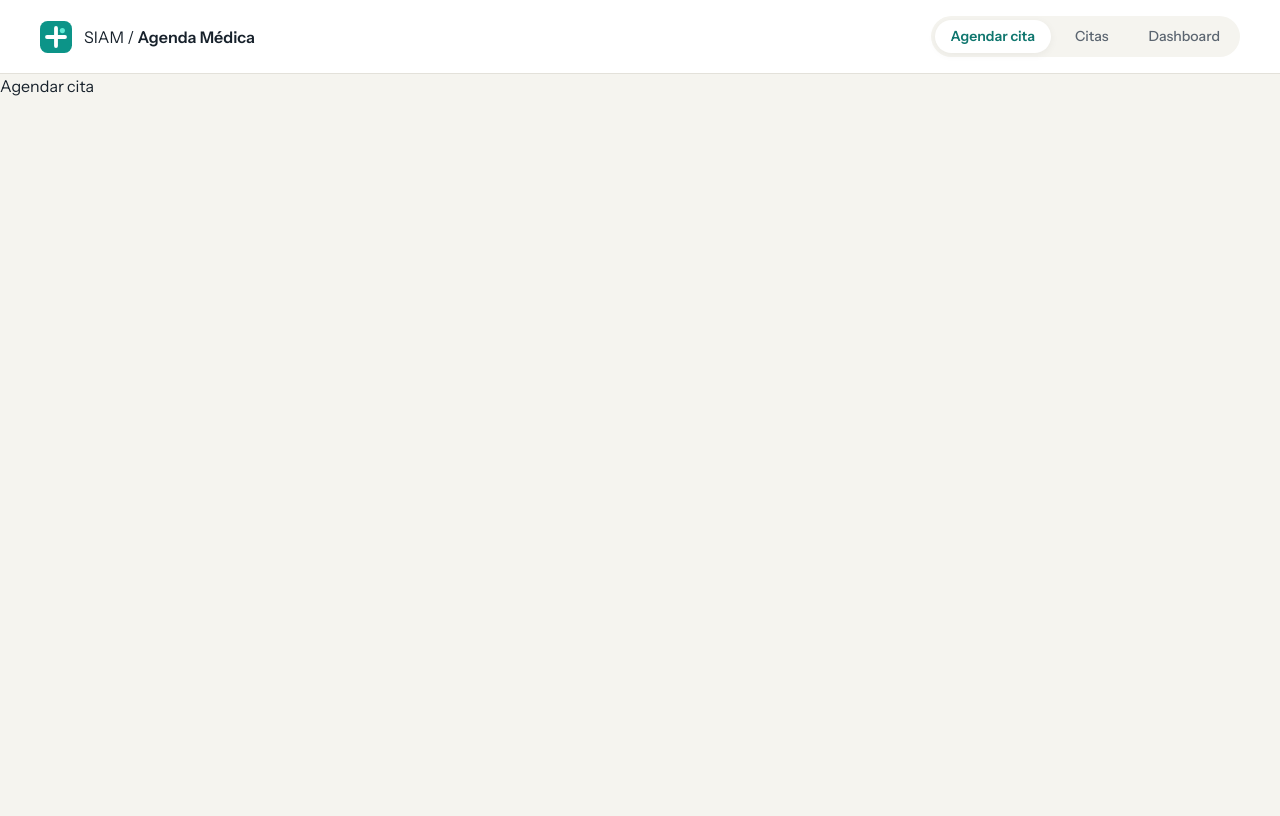
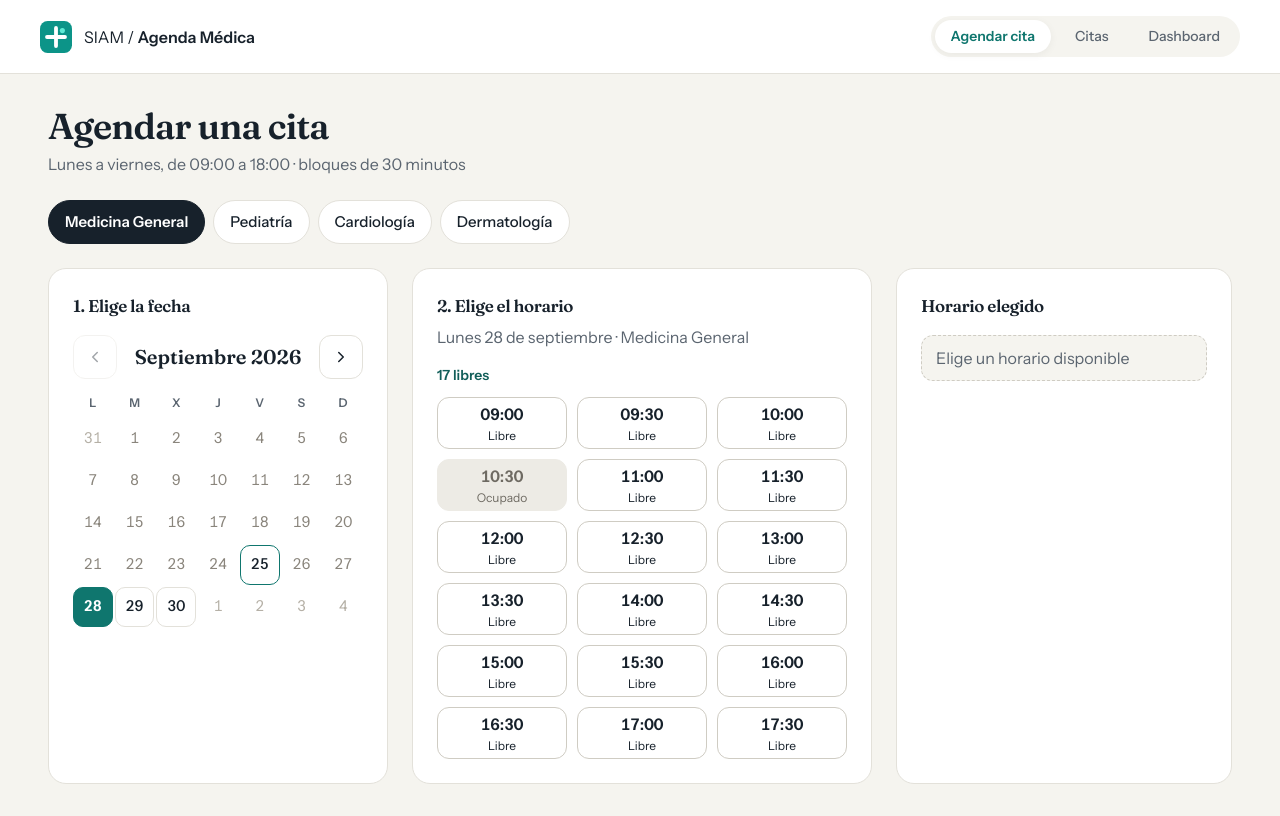
Before and after one commit to garcia-bj/siam-agenda-medica, a Next.js app in the folder frontend/: page / in a window 1280 px wide. Built offline with nearby package versions, Linux system fonts and the light colour scheme; no server answers.

Commit message:
feat(agendar): integra fecha, especialidad y horario en la Vista 1

```diff
--- a/frontend/src/app/page.tsx
+++ b/frontend/src/app/page.tsx
@@ -1,3 +1,74 @@
+'use client';
+
+import { useState } from 'react';
+import DatePicker from '@/features/availability/components/DatePicker';
+import DayStrip from '@/features/availability/components/DayStrip';
+import SlotGrid from '@/features/availability/components/SlotGrid';
+import SpecialtyPills, { SPECIALTY_LABELS } from '@/features/availability/components/SpecialtyPills';
+import { firstBookableDay, formatDayLong, slotTime, todayInClinic } from '@/features/availability/dates';
+import type { Slot, Specialty } from '@/types/api';
+
 export default function HomePage() {
-  return <main>Agendar cita</main>;
+  const [today] = useState(() => todayInClinic());
+  const [firstDay] = useState(() => firstBookableDay());
+  const [date, setDate] = useState(firstDay);
+  const [specialty, setSpecialty] = useState<Specialty>('MEDICINA_GENERAL');
+  const [slot, setSlot] = useState<Slot | null>(null);
+
+  const changeDate = (next: string) => {
+    setDate(next);
+    setSlot(null);
+  };
+  const changeSpecialty = (next: Specialty) => {
+    setSpecialty(next);
+    setSlot(null);
+  };
+
+  return (
+    <main className="mx-auto flex max-w-[1280px] flex-col gap-6 px-4 py-8 lg:px-12">
+      <div>
+        <h1 className="font-heading text-3xl font-semibold lg:text-4xl">Agendar una cita</h1>
+        <p className="mt-1.5 text-muted">Lunes a viernes, de 09:00 a 18:00 · bloques de 30 minutos</p>
+      </div>
+
+      <SpecialtyPills value={specialty} onChange={changeSpecialty} />
+
+      <div className="grid gap-6 lg:grid-cols-[340px_minmax(0,1fr)_336px]">
+        <section aria-labelledby="cal-title" className={CARD}>
+          <h2 id="cal-title" className="text-[17px] font-semibold">1. Elige la fecha</h2>
+          <div className="hidden lg:block">
+            <DatePicker value={date} today={today} onChange={changeDate} />
+          </div>
+          <div className="lg:hidden">
+            <DayStrip value={date} from={firstDay} onChange={changeDate} />
+          </div>
+        </section>
+
+        <section aria-labelledby="slot-title" className={CARD}>
+          <div>
+            <h2 id="slot-title" className="text-[17px] font-semibold">2. Elige el horario</h2>
+            <p className="mt-1.5 text-muted">
+              {formatDayLong(date)} · {SPECIALTY_LABELS[specialty]}
+            </p>
+          </div>
+          <SlotGrid date={date} specialty={specialty} selected={slot?.startTime} onSelect={setSlot} />
+        </section>
+
+        <section aria-labelledby="summary-title" className={CARD}>
+          <h2 id="summary-title" className="text-[17px] font-semibold">Horario elegido</h2>
+          {slot ? (
+            <p className="rounded-xl bg-primary-soft px-3.5 py-2.5 font-semibold text-primary-ink">
+              {formatDayLong(date)} · {slotTime(slot.startTime)} – {slotTime(slot.endTime)}
+            </p>
+          ) : (
+            <p className="rounded-xl border border-dashed border-[#CFCCC3] bg-bg px-3.5 py-2.5 text-muted">
+              Elige un horario disponible
+            </p>
+          )}
+        </section>
+      </div>
+    </main>
+  );
 }
+
+const CARD = 'flex flex-col gap-4 rounded-[18px] border border-line bg-surface p-6';
```
